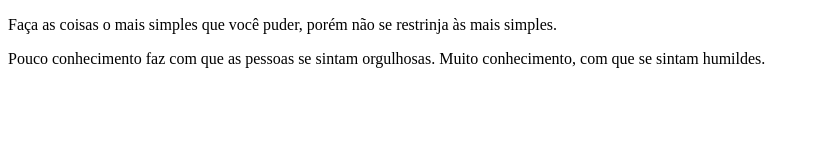
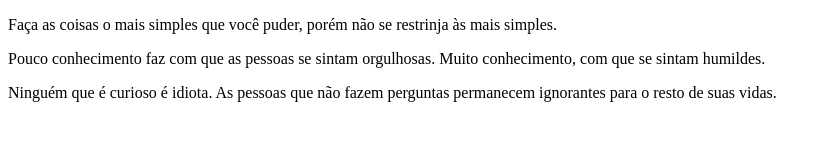
Before and after one commit to alexandrevelasques/projeto-01-modulo-01, a plain HTML site: page index.html in a window 1280 px wide. Shown: the whole page, without its empty margins (0-831 px from the left). Drawn offline with Linux system fonts and the light colour scheme.

Commit message:
frase motivacional 3

```diff
--- a/index.html
+++ b/index.html
@@ -9,6 +9,7 @@
 
     <p>Faça as coisas o mais simples que você puder, porém não se restrinja às mais simples.</p>
     <p>Pouco conhecimento faz com que as pessoas se sintam orgulhosas. Muito conhecimento, com que se sintam humildes.</p>
+    <p>Ninguém que é curioso é idiota. As pessoas que não fazem perguntas permanecem ignorantes para o resto de suas vidas.</p>
 
 </body>
 </html>
```
